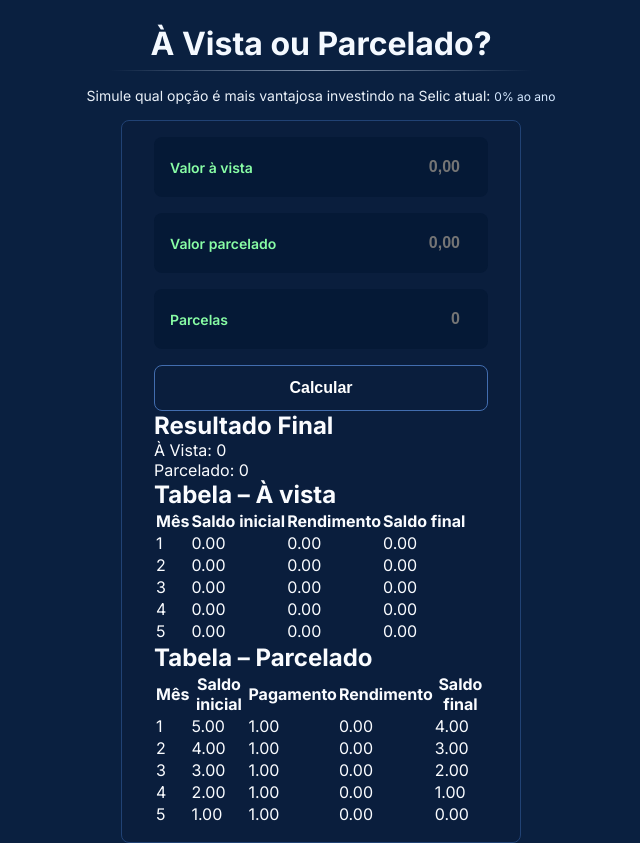
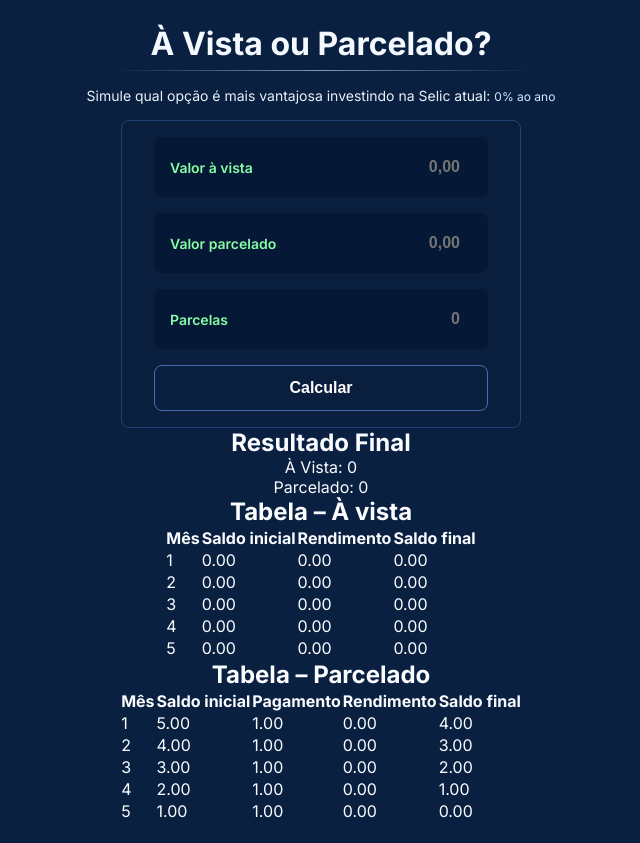
Before and after one commit to gabrielbuttendorf/avista-parcelado, a React (Vite) app: page / in a window 1280 px wide. Both pictures are taken after typing "5", "5", "5" into the empty fields and a click on the button "Calcular". Shown: the whole page, without its empty margins (319-959 px from the left). Built offline with nearby package versions, Linux system fonts and the light colour scheme; no server answers.

Commit message:
separação de componentes

```diff
--- a/src/App.tsx
+++ b/src/App.tsx
@@ -1,5 +1,5 @@
 import { Header } from "./components/Header";
-import { Home } from "./components/Home";
+import { Form } from "./components/Form";
 import { GlobalStyle } from "./styles/global";
 
 export function App() {
@@ -7,7 +7,7 @@ export function App() {
     <>
       <GlobalStyle />
       <Header />
-      <Home />
+      <Form />
     </>
   );
 }
--- a/src/components/Calculator/index.tsx
+++ b/src/components/Calculator/index.tsx
@@ -1,4 +1,4 @@
-import { useState, type MouseEvent } from "react";
+import { type MouseEvent } from "react";
 import { simulateFinance } from "../../services/finance";
 import { CalculateButton } from "./styles";
 
@@ -12,13 +12,15 @@ interface CalculatorProps {
   data: FinanceForm;
   taxaAnual: number;
   onCalculate: () => void;
+  onResult: (result: ReturnType<typeof simulateFinance>) => void;
 }
 
-export function Calculator({ data, taxaAnual, onCalculate }: CalculatorProps) {
-  const [result, setResult] = useState<ReturnType<
-    typeof simulateFinance
-  > | null>(null);
-
+export function Calculator({
+  data,
+  taxaAnual,
+  onCalculate,
+  onResult,
+}: CalculatorProps) {
   const handleCalculate = (e: MouseEvent<HTMLButtonElement>) => {
     e.preventDefault();
     const { avista, parcelado, parcelas } = data;
@@ -30,7 +32,7 @@ export function Calculator({ data, taxaAnual, onCalculate }: CalculatorProps) {
       taxaAnual,
     });
 
-    setResult(calculation);
+    onResult(calculation);
     onCalculate();
   };
 
@@ -39,59 +41,6 @@ export function Calculator({ data, taxaAnual, onCalculate }: CalculatorProps) {
       <CalculateButton type="submit" onClick={handleCalculate}>
         Calcular
       </CalculateButton>
-      {result && (
-        <>
-          <h2>Resultado Final</h2>
-          <p>À Vista: {result.valorFinalAvista}</p>
-          <p>Parcelado: {result.valorFinalParcelado}</p>
-
-          <h2>Tabela – À vista</h2>
-          <table>
-            <thead>
-              <tr>
-                <th>Mês</th>
-                <th>Saldo inicial</th>
-                <th>Rendimento</th>
-                <th>Saldo final</th>
-              </tr>
-            </thead>
-            <tbody>
-              {result.tabelaAvista.map((linha) => (
-                <tr key={linha.parcela}>
-                  <td>{linha.parcela}</td>
-                  <td>{linha.saldoInicial.toFixed(2)}</td>
-                  <td>{linha.rendimento.toFixed(2)}</td>
-                  <td>{linha.saldoFinal.toFixed(2)}</td>
-                </tr>
-              ))}
-            </tbody>
-          </table>
-
-          <h2>Tabela – Parcelado</h2>
-          <table>
-            <thead>
-              <tr>
-                <th>Mês</th>
-                <th>Saldo inicial</th>
-                <th>Pagamento</th>
-                <th>Rendimento</th>
-                <th>Saldo final</th>
-              </tr>
-            </thead>
-            <tbody>
-              {result.tabelaParcelado.map((linha) => (
-                <tr key={linha.parcela}>
-                  <td>{linha.parcela}</td>
-                  <td>{linha.saldoInicial.toFixed(2)}</td>
-                  <td>{linha.pagamento.toFixed(2)}</td>
-                  <td>{linha.rendimento.toFixed(2)}</td>
-                  <td>{linha.saldoFinal.toFixed(2)}</td>
-                </tr>
-              ))}
-            </tbody>
-          </table>
-        </>
-      )}
     </div>
   );
 }
--- a/src/components/Calculator/styles.ts
+++ b/src/components/Calculator/styles.ts
@@ -14,7 +14,8 @@ export const CalculateButton = styled.button`
 
   cursor: pointer;
 
-  &:hover {
+  &:hover,
+  &:focus {
     transition: background 0.3s;
     background: #4bcf6c;
     border-color: #4bcf6c;
--- a/src/components/Home/index.tsx
+++ b/src/components/Form/index.tsx
@@ -1,7 +1,9 @@
 import { useEffect, useRef, useState } from "react";
-import { Form, InputDiv, Page } from "./styles";
+import { FormContainer, InputDiv, Page } from "./styles";
 import { Calculator } from "../Calculator";
 import { getSelic } from "../../services/selic";
+import type { simulateFinance } from "../../services/finance";
+import { ResultTable } from "../ResultTable";
 
 interface FinanceForm {
   avista: number;
@@ -9,9 +11,13 @@ interface FinanceForm {
   parcelas: number;
 }
 
-export function Home() {
+export function Form() {
   const [taxaAnual, setTaxaAnual] = useState<number>(0);
   const avistaRef = useRef<HTMLInputElement>(null);
+
+  const [result, setResult] = useState<ReturnType<
+    typeof simulateFinance
+  > | null>(null);
 
   useEffect(() => {
     getSelic().then(setTaxaAnual);
@@ -34,7 +40,7 @@ export function Home() {
 
   return (
     <Page>
-      <Form>
+      <FormContainer>
         <InputDiv>
           <span>Valor à vista</span>
 
@@ -77,12 +83,15 @@ export function Home() {
         <Calculator
           data={form}
           taxaAnual={taxaAnual}
+          onResult={setResult}
           onCalculate={() => {
             setForm({ avista: 0, parcelado: 0, parcelas: 0 });
             avistaRef.current?.focus();
           }}
         />
-      </Form>
+      </FormContainer>
+
+      <ResultTable result={result}/>
     </Page>
   );
 }
--- a/src/components/Home/styles.ts
+++ b/src/components/Form/styles.ts
@@ -4,9 +4,11 @@ export const Page = styled.div`
   display: flex;
   align-items: center;
   justify-content: center;
+  flex-wrap: wrap;
+  flex-direction: column;
 `;
 
-export const Form = styled.form`
+export const FormContainer = styled.form`
   width: 100%;
   max-width: 400px;
   padding: 1rem 2rem;
--- /dev/null
+++ b/src/components/ResultTable/index.tsx
@@ -0,0 +1,65 @@
+import type { simulateFinance } from "../../services/finance";
+
+interface ResultTableProps {
+  result: ReturnType<typeof simulateFinance> | null;
+}
+
+export function ResultTable({result}: ResultTableProps) {
+  return (
+    <>
+      {result && (
+        <>
+          <h2>Resultado Final</h2>
+          <p>À Vista: {result.valorFinalAvista}</p>
+          <p>Parcelado: {result.valorFinalParcelado}</p>
+
+          <h2>Tabela – À vista</h2>
+          <table>
+            <thead>
+              <tr>
+                <th>Mês</th>
+                <th>Saldo inicial</th>
+                <th>Rendimento</th>
+                <th>Saldo final</th>
+              </tr>
+            </thead>
+            <tbody>
+              {result.tabelaAvista.map((linha) => (
+                <tr key={linha.parcela}>
+                  <td>{linha.parcela}</td>
+                  <td>{linha.saldoInicial.toFixed(2)}</td>
+                  <td>{linha.rendimento.toFixed(2)}</td>
+                  <td>{linha.saldoFinal.toFixed(2)}</td>
+                </tr>
+              ))}
+            </tbody>
+          </table>
+
+          <h2>Tabela – Parcelado</h2>
+          <table>
+            <thead>
+              <tr>
+                <th>Mês</th>
+                <th>Saldo inicial</th>
+                <th>Pagamento</th>
+                <th>Rendimento</th>
+                <th>Saldo final</th>
+              </tr>
+            </thead>
+            <tbody>
+              {result.tabelaParcelado.map((linha) => (
+                <tr key={linha.parcela}>
+                  <td>{linha.parcela}</td>
+                  <td>{linha.saldoInicial.toFixed(2)}</td>
+                  <td>{linha.pagamento.toFixed(2)}</td>
+                  <td>{linha.rendimento.toFixed(2)}</td>
+                  <td>{linha.saldoFinal.toFixed(2)}</td>
+                </tr>
+              ))}
+            </tbody>
+          </table>
+        </>
+      )}
+    </>
+  );
+}
```
Also changed, not shown: src/components/ResultTable/style.ts (added).
